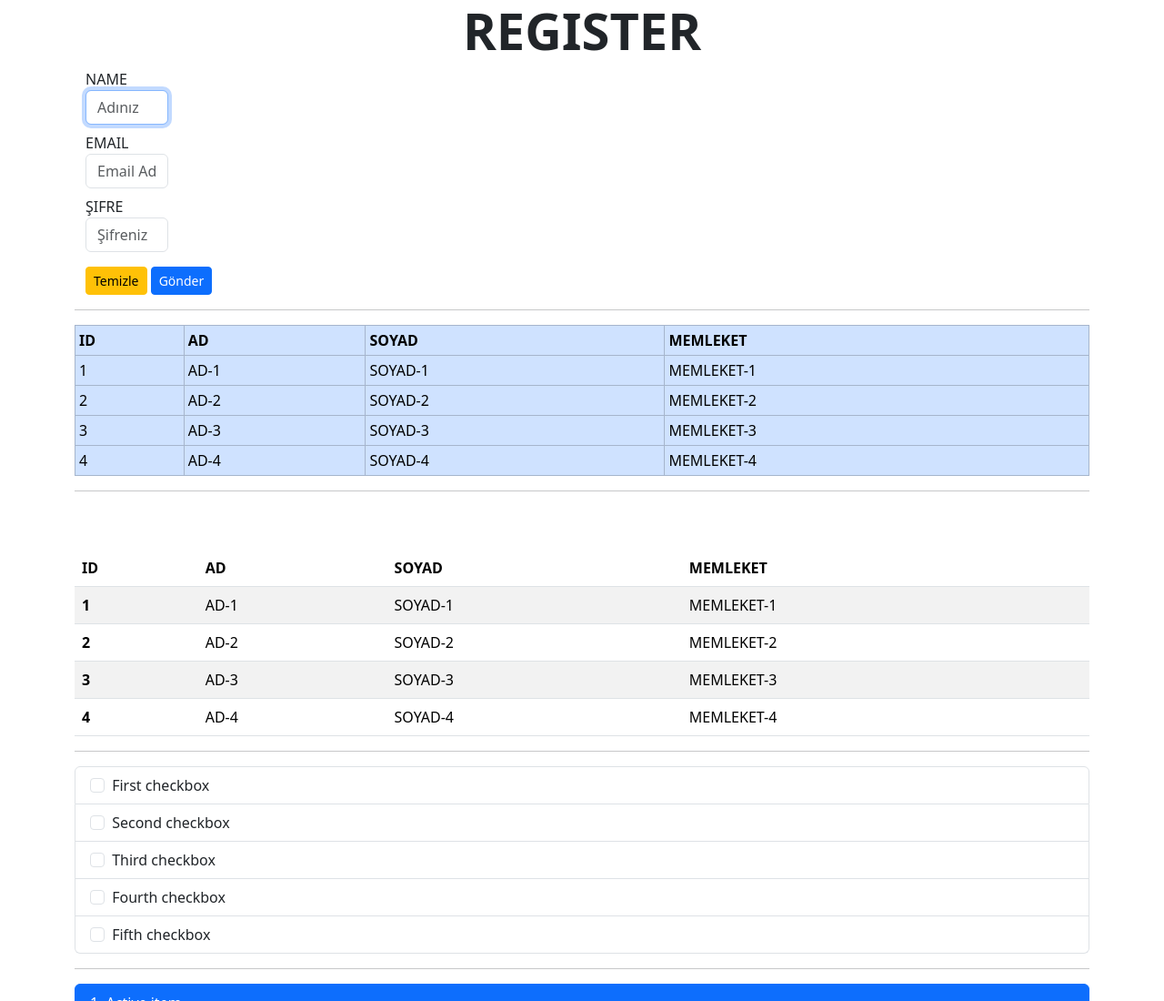
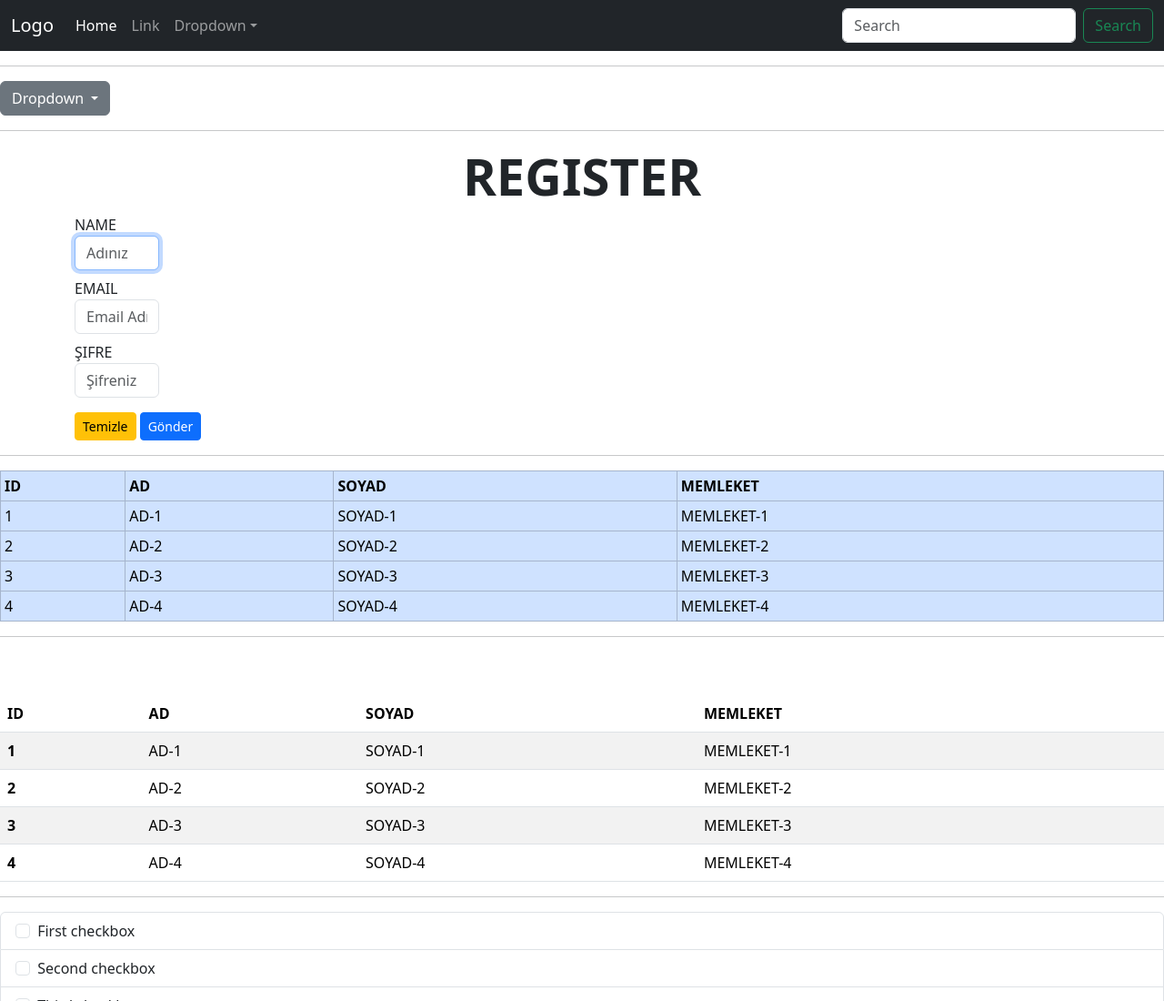
Before and after one commit to Gozdealc/Desktop, a plain HTML site: page Boostrap5/index.html in a window 1280 px wide. Shown: the top 1100 px of the page at 91% size. Drawn offline with nearby package versions, Linux system fonts and the light colour scheme.

Commit message:
Dropdown,navbar

```diff
--- a/Boostrap5/index.html
+++ b/Boostrap5/index.html
@@ -18,7 +18,99 @@
         />
     </head>
 
-    <body class="container">
+    <body class="container44">
+        <!-- NAVBAR -->
+        <nav
+            class="navbar navbar-expand-md navbar-dark bg-dark"
+        >
+            <div class="container-fluid">
+                <a class="navbar-brand" href="#">Logo</a>
+                <button
+                    class="navbar-toggler d-lg-none"
+                    type="button"
+                    data-bs-toggle="collapse"
+                    data-bs-target="#collapsibleNavId"
+                    aria-controls="collapsibleNavId"
+                    aria-expanded="false"
+                    aria-label="Toggle navigation"
+                >
+                    <span class="navbar-toggler-icon"></span>
+                </button>
+                <div class="collapse navbar-collapse" id="collapsibleNavId">
+                    <ul class="navbar-nav me-auto mt-2 mt-lg-0">
+                        <li class="nav-item">
+                            <a class="nav-link active" href="#" aria-current="page"
+                                >Home
+                                <span class="visually-hidden">(current)</span></a
+                            >
+                        </li>
+                        <li class="nav-item">
+                            <a class="nav-link" href="#">Link</a>
+                        </li>
+                        <li class="nav-item dropdown">
+                            <a
+                                class="nav-link dropdown-toggle"
+                                href="#"
+                                id="dropdownId"
+                                data-bs-toggle="dropdown"
+                                aria-haspopup="true"
+                                aria-expanded="false"
+                                >Dropdown</a
+                            >
+                            <div
+                                class="dropdown-menu"
+                                aria-labelledby="dropdownId"
+                            >
+                                <a class="dropdown-item" href="#"
+                                    >Action 1</a
+                                >
+                                <a class="dropdown-item" href="#"
+                                    >Action 2</a
+                                >
+                            </div>
+                        </li>
+                    </ul>
+                    <form class="d-flex my-2 my-lg-0">
+                        <input
+                            class="form-control me-sm-2"
+                            type="text"
+                            placeholder="Search"
+                        />
+                        <button
+                            class="btn btn-outline-success my-2 my-sm-0"
+                            type="submit"
+                        >
+                            Search
+                        </button>
+                    </form>
+                </div>
+            </div>
+        </nav>
+
+        <hr>
+        <!-- DROPDOWN -->
+        <div class="dropdown">
+            <button
+                class="btn btn-secondary dropdown-toggle"
+                type="button"
+                id="triggerId"
+                data-bs-toggle="dropdown"
+                aria-haspopup="true"
+                aria-expanded="false"
+            >
+                Dropdown
+            </button>
+            <div class="dropdown-menu" aria-labelledby="triggerId">
+                <a class="dropdown-item" href="#">Action</a>
+                <a class="dropdown-item disabled" href="#">Disabled action</a>
+                <h6 class="dropdown-header">Section header</h6>
+                <a class="dropdown-item" href="#">Action</a>
+                <div class="dropdown-divider"></div>
+                <a class="dropdown-item" href="#">After divider action</a>
+            </div>
+        </div>
+
+        <hr>
         <!-- FORM -->
 <form action="#!" method="get" target="_blank" >
     <div class="container">
```
